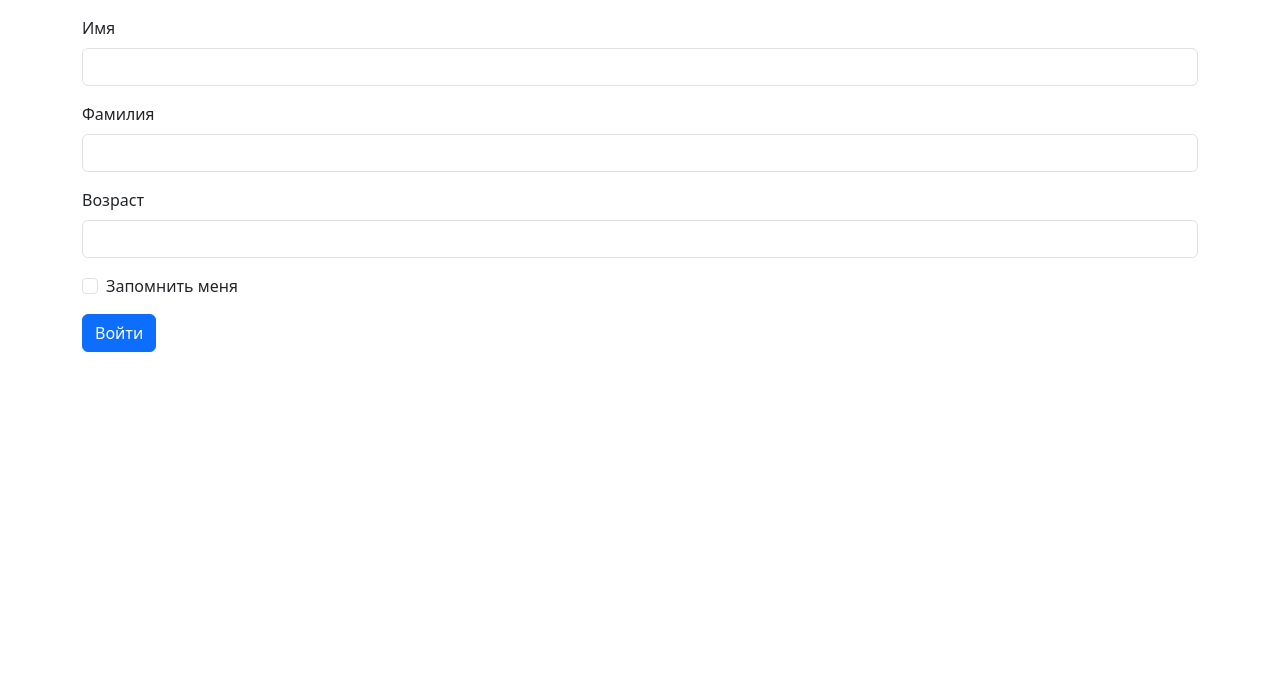
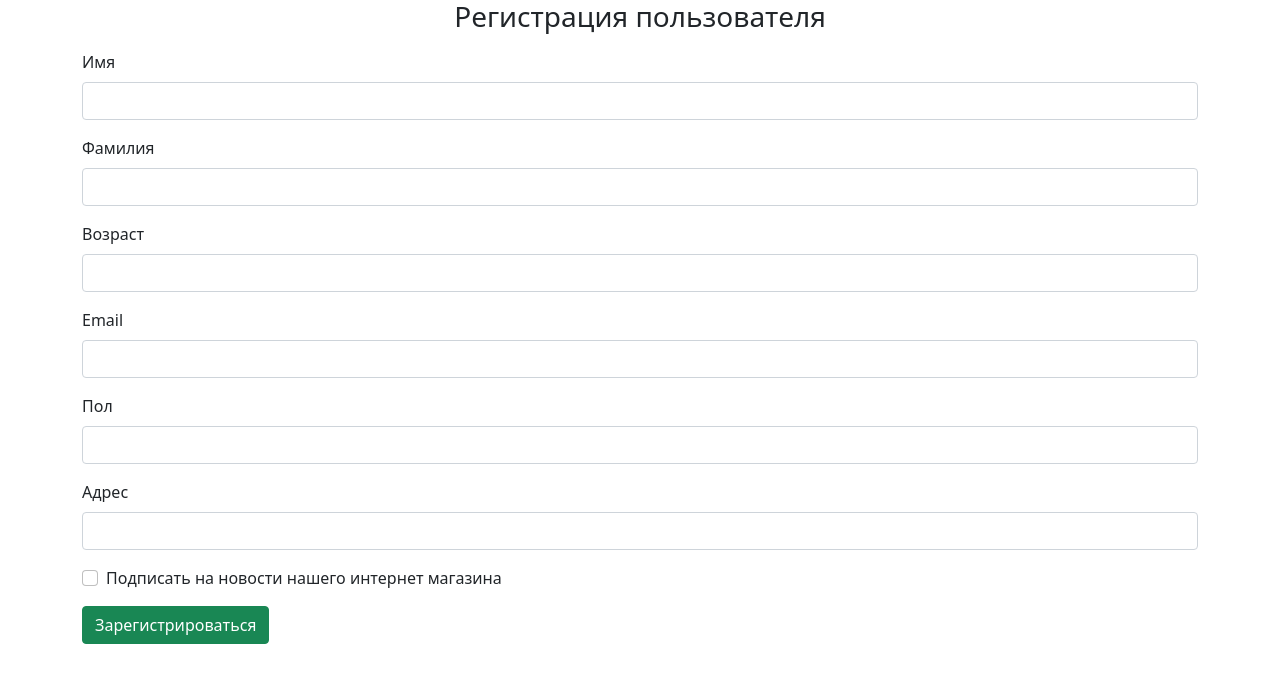
Before and after one commit to alexnaguy/Django, a Django app: page /autoriz/ in a window 1280 px wide. Shown: the top 683 px of the page. Run offline with Django 4.2, Linux system fonts and the light colour scheme; some libraries are stand-ins or nearby versions.

Commit message:
Создал флрму решистрации в интернет магазине

```diff
--- a/mainproect/app_forms/templates/autorization.html
+++ b/mainproect/app_forms/templates/autorization.html
@@ -4,12 +4,13 @@
     <head>
         <meta charset="utf-8">
         <link rel="stylesheet" href="{% static "css/bootstrap.css" %}" />
-        <link rel="stylesheet" href="{% static "css/styles.css" %}" />
+         <h3 align="center"> Регистрация пользователя   </h3>
     </head>
 
     <body>
+
         <div class="container mt-3">
-        <form action="{% url 'end' %}" method="post">
+        <form action="{% url 'show' %}" method="post">
             {% csrf_token %}
             <div class="mb-3">
               <label for="exampleInputName" class="form-label">Имя</label>
@@ -17,14 +18,32 @@
             </div>
 
             <div class="mb-3">
-              <label for="exampleInputFamily" class="form-label">Фамилия</label>
-              <input type="password" name="password" class="form-control" id="exampleInputPassword1">
+              <label for="exampleInputLastname" class="form-label">Фамилия</label>
+              <input type="text" name="lastname" class="form-control" id="exampleInputLastname">
+
+            </div>
+
+            <div class="mb-3">
+              <label for="exampleInputFamily" class="form-label">Возраст</label>
+              <input type="age" name="age" class="form-control" id="exampleInputPassword1">
+
+            </div>
+
+            <div class="mb-3">
+              <label for="exampleInputEmail" class="form-label">Email</label>
+              <input type="email" name="email" class="form-control" id="exampleInputEmail">
               <div style="color: red;" id="emailHelp" class="form-text">{{ error }}</div>
             </div>
 
             <div class="mb-3">
-              <label for="exampleInputFamily" class="form-label">Возраст</label>
-              <input type="password" name="password" class="form-control" id="exampleInputPassword1">
+              <label for="exampleInputFamily" class="form-label">Пол</label>
+              <input type="text" name="gender" class="form-control" id="exampleInputPassword1">
+
+            </div>
+
+            <div class="mb-3">
+              <label for="exampleInputFamily" class="form-label">Адрес</label>
+              <input type="text" name="adress" class="form-control" id="exampleInputPassword1">
               <div style="color: red;" id="emailHelp" class="form-text">{{ error }}</div>
             </div>
 
@@ -32,9 +51,9 @@
 
             <div class="mb-3 form-check">
               <input type="checkbox" class="form-check-input" id="exampleCheck1">
-              <label class="form-check-label" for="exampleCheck1">Запомнить меня</label>
+              <label class="form-check-label" for="exampleCheck1">Подписать на новости нашего интернет магазина</label>
             </div>
-            <button type="submit" class="btn btn-primary">Войти</button>
+            <button type="submit" class="btn btn-success">Зарегистрироваться</button>
           </form>
         </div>
     </body>
--- a/mainproect/app_forms/views.py
+++ b/mainproect/app_forms/views.py
@@ -12,5 +12,20 @@ class FormManage:
         return render(request, 'autorization.html')
 
 
-    def end(request):
-        return render(request,'end.html' )
+    def show_data(request):
+
+        name = request.POST.get("name")
+        lastname = request.POST.get("lastname")
+        age = request.POST.get("age")
+        email = request.POST.get("email")
+        gender = request.POST.get("gender")
+        adress = request.POST.get("adress")
+
+        return render(request,'end.html', {"name": name,
+                                           "lastname": lastname,
+                                           "age": age,
+                                           "email": email,
+                                           "gender": gender,
+                                           "adress": adress
+
+                                            })
--- a/mainproect/mysite/urls.py
+++ b/mainproect/mysite/urls.py
@@ -22,6 +22,6 @@ from app_forms.views import FormManage
 urlpatterns = [
     path('admin/', admin.site.urls),
     path('autoriz/',FormManage.authorization ),
-    path('end/',FormManage.end, name="end" ),
+    path('show/',FormManage.show_data, name="show" ),
 
 ]
```
Also changed, not shown: mainproect/app_forms/static/css/styles.css (added, +8 -0 lines), mainproect/app_forms/templates/end.html (+12 -1 lines), mainproect/app_forms/static/css/bootstrap.css (renamed from mainproect/app_forms/static/bootstrap.css), mainproect/app_forms/templates/1.html (deleted).
